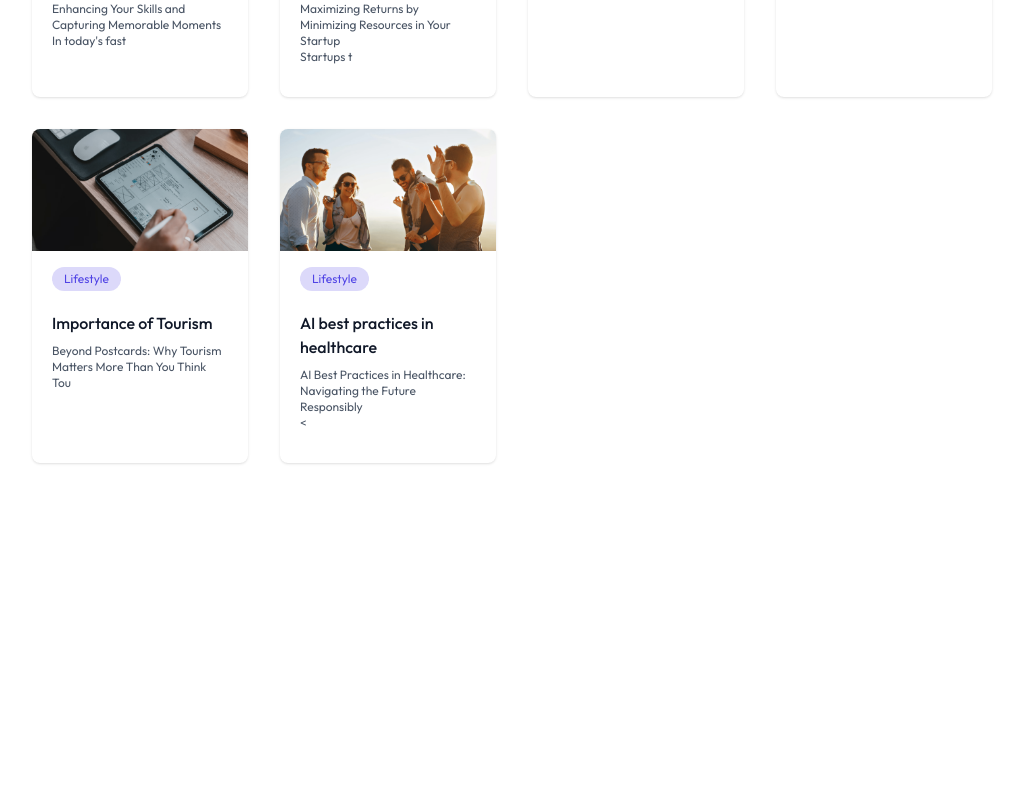
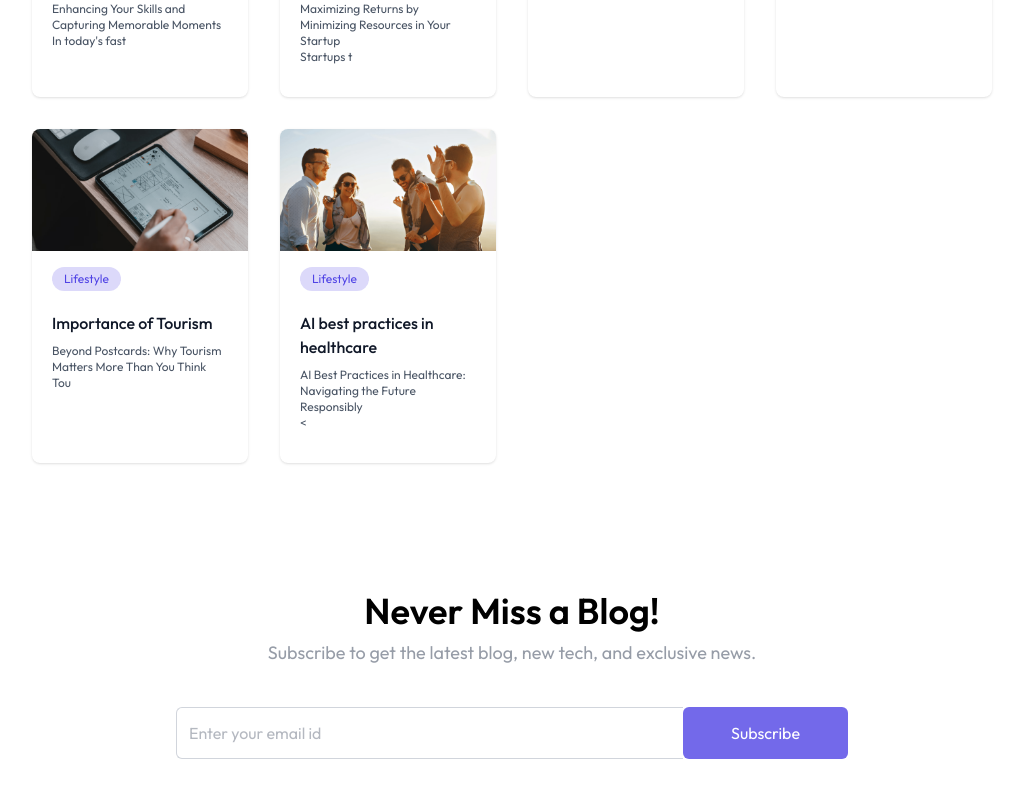
Before and after one commit to yogeshNavghane67/FortBlog, a React (Vite) app in the folder client/: page / in a window 1280 px wide. Shown: the part 1244-2041 px from the top of the page, without its empty margins (128-1148 px from the left). Before the commit the page ends 1803 px from the top, so only its background shows below. Built offline with nearby package versions, Linux system fonts and the light colour scheme.

Commit message:
newsletter

```diff
--- /dev/null
+++ b/client/src/components/Newsletter.jsx
@@ -0,0 +1,15 @@
+
+const Newsletter = () => {
+  return (
+    <div className="flex flex-col items-center justify-center text-center space-y-2 my-32">
+    <h1 className="md:text-4xl text-2xl font-semibold">Never Miss a Blog!</h1>
+    <p className="md:text-lg text-gray-500/70 pb-8">Subscribe to get the latest blog, new tech, and exclusive news.</p>
+    <form className="flex items-center justify-between max-w-2xl w-full md:h-13 h-12">
+        <input className="border border-gray-300 rounded-md h-full border-r-0 outline-none w-full rounded-r-none px-3 text-gray-500" type="text" placeholder="Enter your email id" required />
+        <button type="submit" className="md:px-12 px-8 h-full text-white bg-primary/80 hover:bg-primary transition-all cursor-pointer rounded-md rounded-1-none">Subscribe</button>
+    </form>
+    </div>
+  )
+}
+
+export default Newsletter
--- a/client/src/pages/Home.jsx
+++ b/client/src/pages/Home.jsx
@@ -1,6 +1,7 @@
 import BlogList from "../components/BlogList"
 import Header from "../components/Header"
 import Navbar from "../components/Navbar"
+import Newsletter from "../components/Newsletter"
 
 const Home = () => {
   return (
@@ -8,6 +9,7 @@
       <Navbar/>
       <Header/>
       <BlogList/>
+      <Newsletter/>
     </>
   )
 }
```
